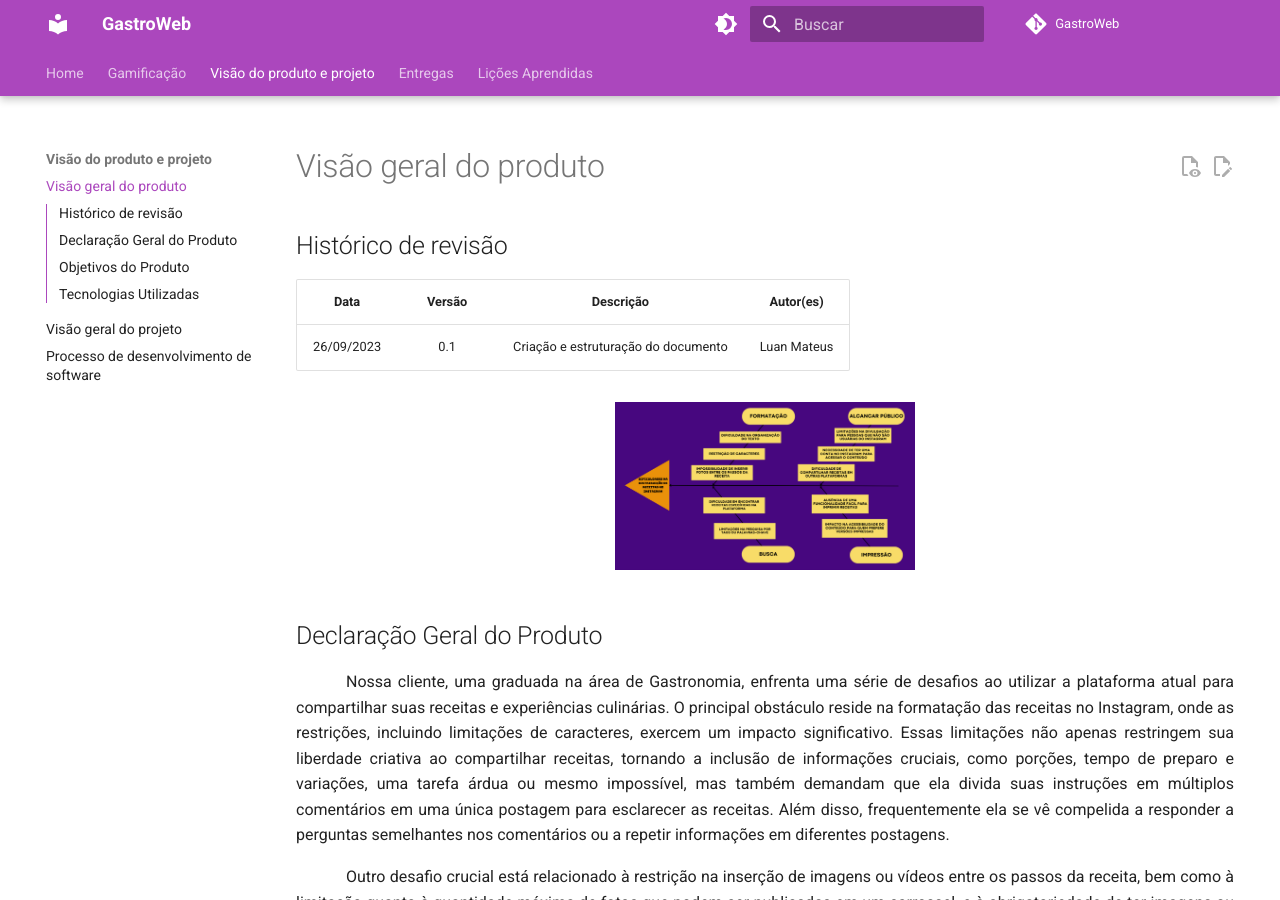
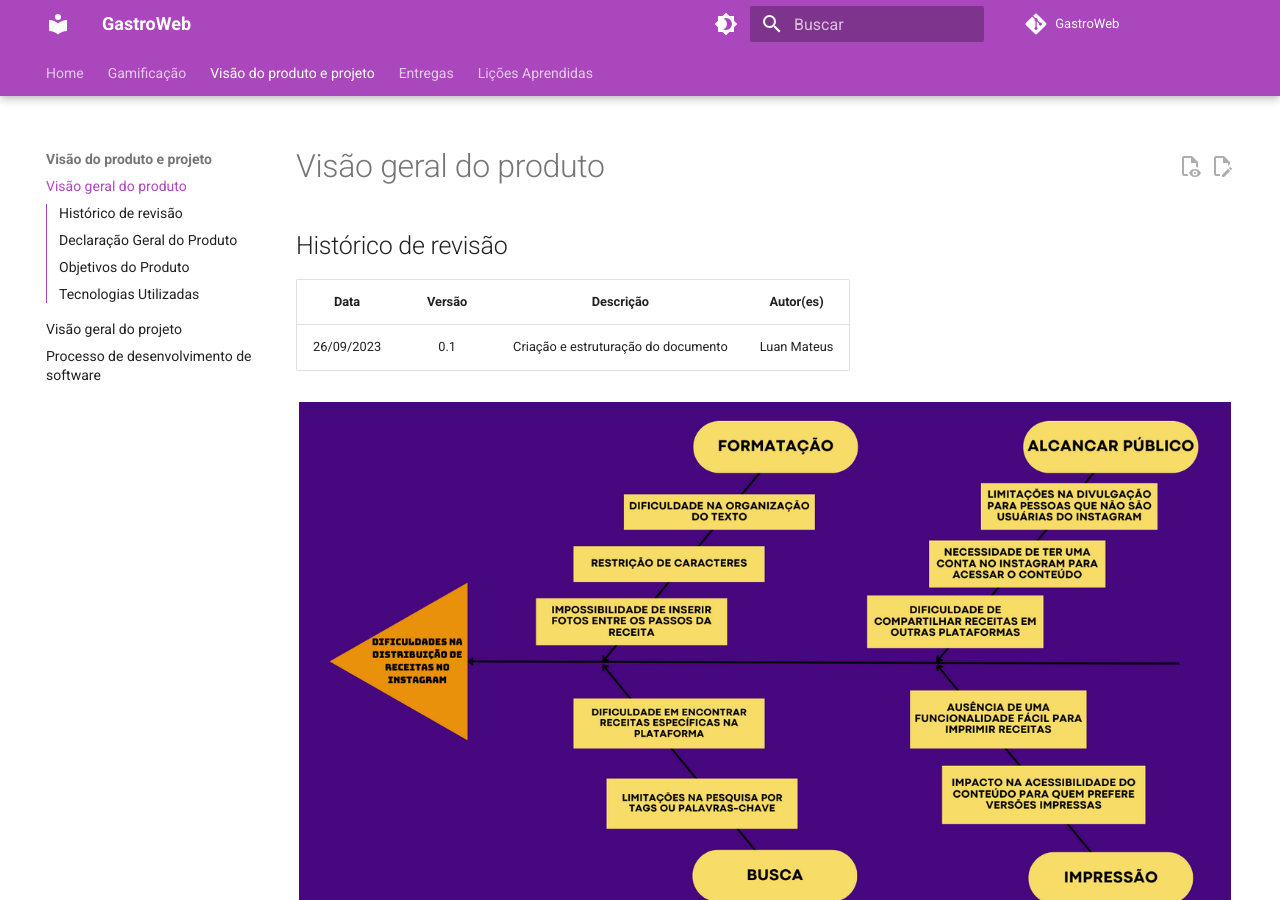
Before and after one commit to mdsreq-fga-unb/2023.2-GastroWeb, an MkDocs documentation site: the page built from docs/visao-produto-projeto/visao-produto.md, in a window 1280 px wide and 900 px high. Built offline with MkDocs 1.6.1 and Material for MkDocs 9.7.7, drawn with Linux system fonts in a browser that asks for light colours; comment, search, counter and statistics services are not loaded.

Commit message:
fix: tamanho diagrama de Ishikawa

```diff
--- a/docs/visao-produto-projeto/visao-produto.md
+++ b/docs/visao-produto-projeto/visao-produto.md
@@ -6,7 +6,7 @@
 
 
 <div style="text-align: center; margin: 3px">
-<img src="https://raw.githubusercontent.com/mdsreq-fga-unb/2023.2-GastroWeb/GitPages/docs/images/escamadepeixe.png" alt="Emblema Bardo" style="width: 15rem">
+<img src="https://raw.githubusercontent.com/mdsreq-fga-unb/2023.2-GastroWeb/GitPages/docs/images/escamadepeixe.png" alt="Diagrama de Ishikawa" style="width: 50rem">
 </div>
 
 
```
